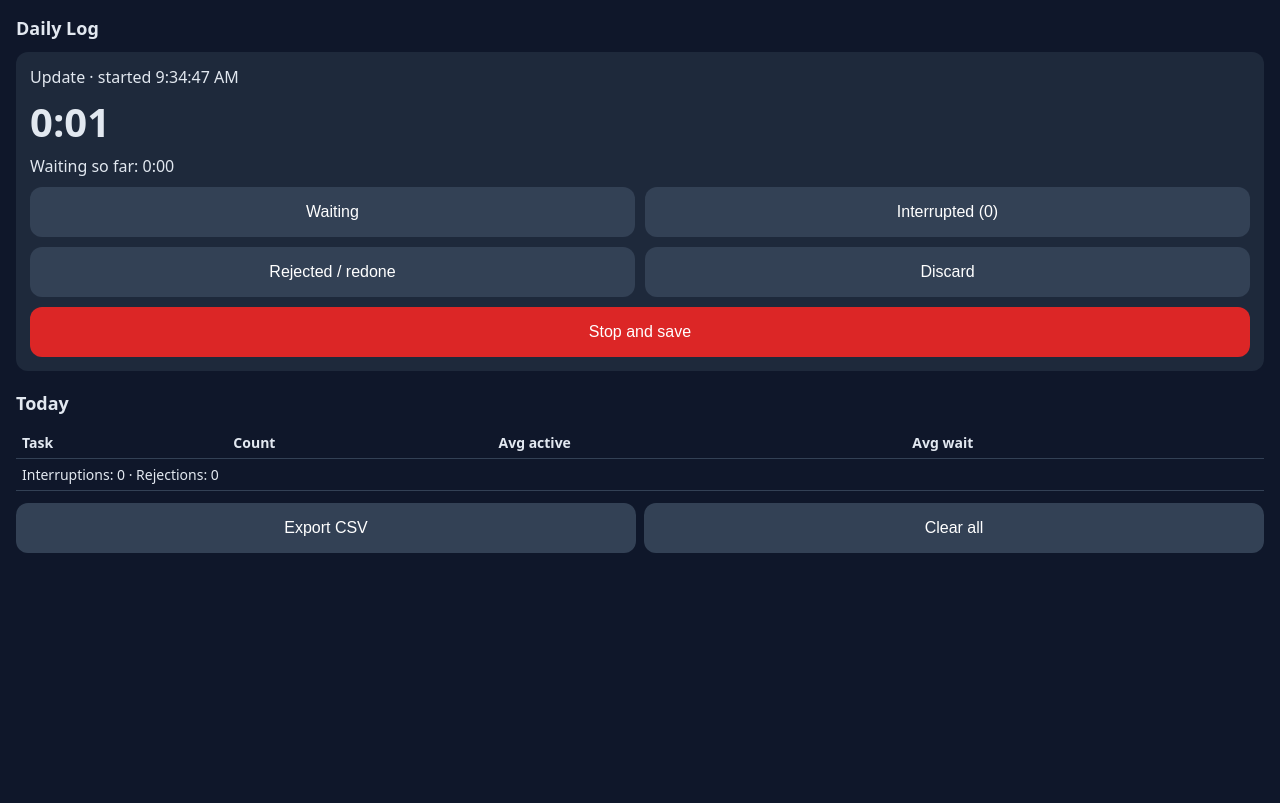
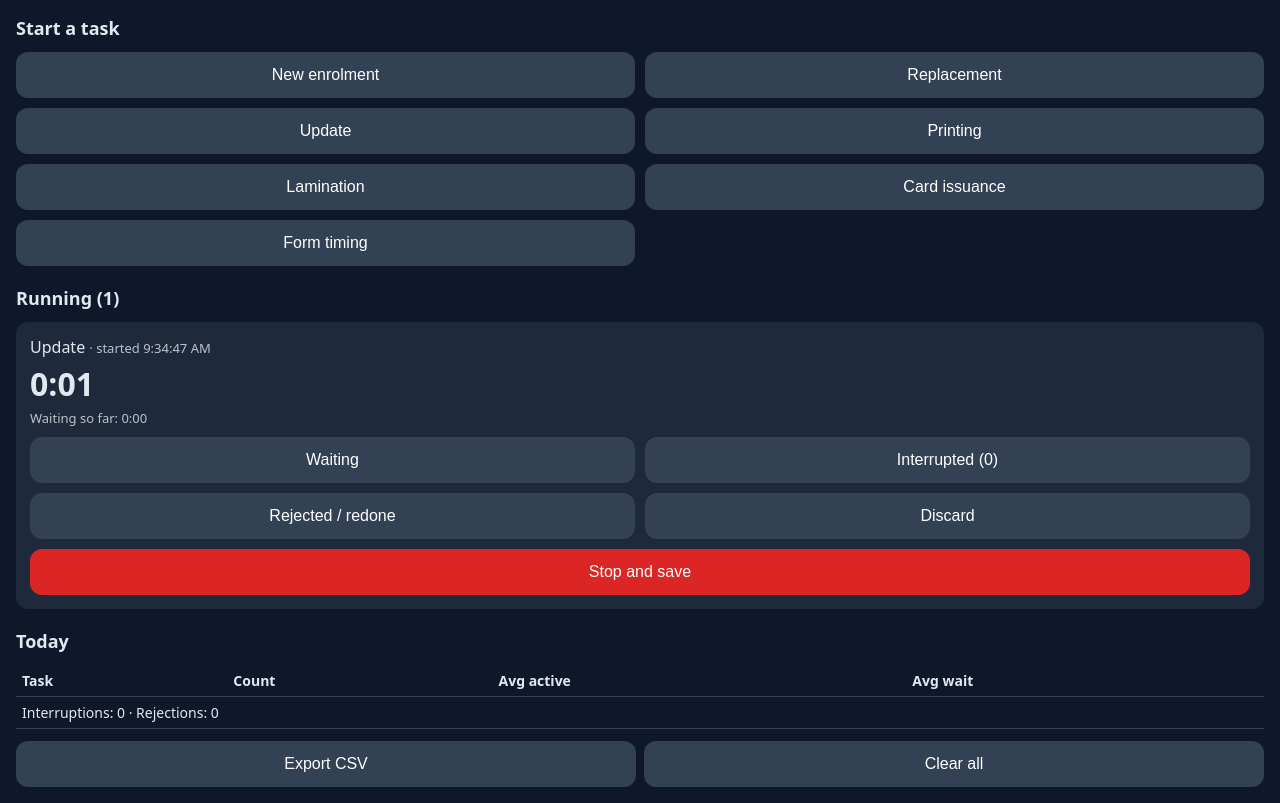
Before and after one commit to daCoolEric/time_study_app, a plain HTML site: page index.html in a window 1280 px wide. Both pictures are taken after a click on the button "Update". Drawn offline with Linux system fonts and the light colour scheme.

Commit message:
added concurrent feature

```diff
--- a/index.html
+++ b/index.html
@@ -25,7 +25,7 @@
       }
       button {
         font-size: 16px;
-        padding: 16px;
+        padding: 14px;
         border: 0;
         border-radius: 12px;
         background: #334155;
@@ -35,17 +35,20 @@
         background: #f59e0b;
         color: #111;
       }
-      #run {
-        display: none;
+      .card {
         background: #1e293b;
         border-radius: 12px;
         padding: 14px;
         margin: 12px 0;
       }
-      #timer {
-        font-size: 40px;
+      .t {
+        font-size: 32px;
         font-weight: 700;
-        margin: 6px 0;
+        margin: 4px 0;
+      }
+      .small {
+        font-size: 13px;
+        opacity: 0.8;
       }
       .stop {
         background: #dc2626;
@@ -75,20 +78,10 @@
     </style>
   </head>
   <body>
-    <h1>Daily Log</h1>
+    <h1>Start a task</h1>
     <div id="pick" class="grid"></div>
-    <div id="run">
-      <div id="task"></div>
-      <div id="timer">0:00</div>
-      <div id="sub"></div>
-      <div class="grid" style="margin-top: 10px">
-        <button id="wait">Waiting</button>
-        <button id="int">Interrupted (0)</button>
-        <button id="rej">Rejected / redone</button>
-        <button id="cancel">Discard</button>
-      </div>
-      <button class="stop" id="stop">Stop and save</button>
-    </div>
+    <h1 style="margin-top: 20px">Running (<span id="n">0</span>)</h1>
+    <div id="running"></div>
     <h1 style="margin-top: 20px">Today</h1>
     <table id="stats"></table>
     <div class="row">
@@ -105,21 +98,26 @@
         "Form timing",
       ];
       const KEY = "tslog";
+      const $ = (id) => document.getElementById(id);
       let log = JSON.parse(localStorage.getItem(KEY) || "[]");
-      let cur = JSON.parse(localStorage.getItem(KEY + "_cur") || "null");
-      const $ = (id) => document.getElementById(id);
+      let run = JSON.parse(localStorage.getItem(KEY + "_run") || "[]");
+      const old = JSON.parse(localStorage.getItem(KEY + "_cur") || "null");
+      if (old) {
+        old.id = "m" + Date.now();
+        run.push(old);
+        localStorage.removeItem(KEY + "_cur");
+      }
       const save = () => {
         localStorage.setItem(KEY, JSON.stringify(log));
-        localStorage.setItem(KEY + "_cur", JSON.stringify(cur));
+        localStorage.setItem(KEY + "_run", JSON.stringify(run));
       };
       const mins = (ms) => (ms / 60000).toFixed(1);
       const fmt = (ms) => {
         const s = Math.floor(ms / 1000);
         return Math.floor(s / 60) + ":" + String(s % 60).padStart(2, "0");
       };
-      function waited(c, now) {
-        return c.wait + (c.waitStart ? now - c.waitStart : 0);
-      }
+      const waited = (c, now) => c.wait + (c.waitStart ? now - c.waitStart : 0);
+      const find = (id) => run.find((c) => c.id === id);
       TASKS.forEach((t) => {
         const b = document.createElement("button");
         b.textContent = t;
@@ -127,71 +125,87 @@
         $("pick").appendChild(b);
       });
       function start(t) {
-        cur = {
+        run.push({
+          id: Date.now().toString(36) + Math.random().toString(36).slice(2, 6),
           task: t,
           start: Date.now(),
           wait: 0,
           waitStart: null,
           ints: 0,
           rej: false,
-        };
+        });
         save();
-        show();
+        render();
       }
-      function show() {
-        $("pick").style.display = cur ? "none" : "grid";
-        $("run").style.display = cur ? "block" : "none";
-        if (!cur) return;
-        $("task").textContent =
-          cur.task + " · started " + new Date(cur.start).toLocaleTimeString();
-        $("wait").className = cur.waitStart ? "on" : "";
-        $("int").textContent = "Interrupted (" + cur.ints + ")";
-        $("rej").className = cur.rej ? "on" : "";
+      function render() {
+        $("n").textContent = run.length;
+        $("running").innerHTML = run
+          .map(
+            (c) => `<div class="card" data-id="${c.id}">
+  <div>${c.task} <span class="small">· started ${new Date(
+              c.start
+            ).toLocaleTimeString()}</span></div>
+  <div class="t" data-el="time">0:00</div>
+  <div class="small" data-el="wait"></div>
+  <div class="grid" style="margin-top:10px">
+   <button data-act="wait" class="${c.waitStart ? "on" : ""}">Waiting</button>
+   <button data-act="int">Interrupted (${c.ints})</button>
+   <button data-act="rej" class="${
+     c.rej ? "on" : ""
+   }">Rejected / redone</button>
+   <button data-act="cancel">Discard</button>
+  </div>
+  <button class="stop" data-act="stop">Stop and save</button></div>`
+          )
+          .join("");
+        tick();
       }
-      $("wait").onclick = () => {
-        const n = Date.now();
-        if (cur.waitStart) {
-          cur.wait += n - cur.waitStart;
-          cur.waitStart = null;
-        } else cur.waitStart = n;
+      $("running").onclick = (e) => {
+        const b = e.target.closest("button");
+        if (!b) return;
+        const c = find(b.closest(".card").dataset.id);
+        if (!c) return;
+        const n = Date.now(),
+          a = b.dataset.act;
+        if (a === "wait") {
+          if (c.waitStart) {
+            c.wait += n - c.waitStart;
+            c.waitStart = null;
+          } else c.waitStart = n;
+        } else if (a === "int") c.ints++;
+        else if (a === "rej") c.rej = !c.rej;
+        else if (a === "cancel") {
+          if (!confirm("Discard this " + c.task + " entry?")) return;
+          run = run.filter((x) => x !== c);
+        } else if (a === "stop") {
+          const w = waited(c, n);
+          if (c.waitStart) c.waitStart = null;
+          log.push({
+            task: c.task,
+            start: c.start,
+            end: n,
+            total: n - c.start,
+            wait: w,
+            active: n - c.start - w,
+            ints: c.ints,
+            rej: c.rej,
+          });
+          run = run.filter((x) => x !== c);
+        }
         save();
-        show();
-      };
-      $("int").onclick = () => {
-        cur.ints++;
-        save();
-        show();
-      };
-      $("rej").onclick = () => {
-        cur.rej = !cur.rej;
-        save();
-        show();
-      };
-      $("cancel").onclick = () => {
-        if (confirm("Discard this entry?")) {
-          cur = null;
-          save();
-          show();
-        }
-      };
-      $("stop").onclick = () => {
-        const n = Date.now();
-        const w = waited(cur, n);
-        log.push({
-          task: cur.task,
-          start: cur.start,
-          end: n,
-          total: n - cur.start,
-          wait: w,
-          active: n - cur.start - w,
-          ints: cur.ints,
-          rej: cur.rej,
-        });
-        cur = null;
-        save();
-        show();
+        render();
         stats();
       };
+      function tick() {
+        const n = Date.now();
+        document.querySelectorAll("#running .card").forEach((el) => {
+          const c = find(el.dataset.id);
+          if (!c) return;
+          el.querySelector('[data-el="time"]').textContent = fmt(n - c.start);
+          el.querySelector('[data-el="wait"]').textContent =
+            "Waiting so far: " + fmt(waited(c, n));
+        });
+      }
       function stats() {
         const today = new Date().toDateString();
         const rows = log.filter(
@@ -254,13 +268,8 @@
           stats();
         }
       };
-      setInterval(() => {
-        if (!cur) return;
-        $("timer").textContent = fmt(Date.now() - cur.start);
-        $("sub").textContent =
-          "Waiting so far: " + fmt(waited(cur, Date.now()));
-      }, 1000);
-      show();
+      setInterval(tick, 1000);
+      render();
       stats();
     </script>
   </body>
```
